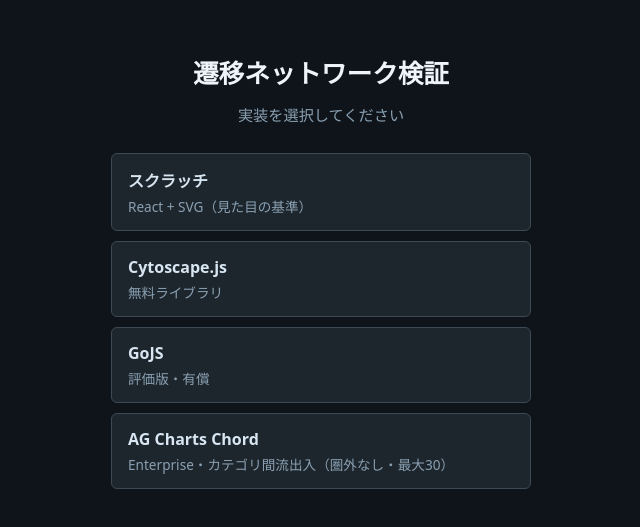
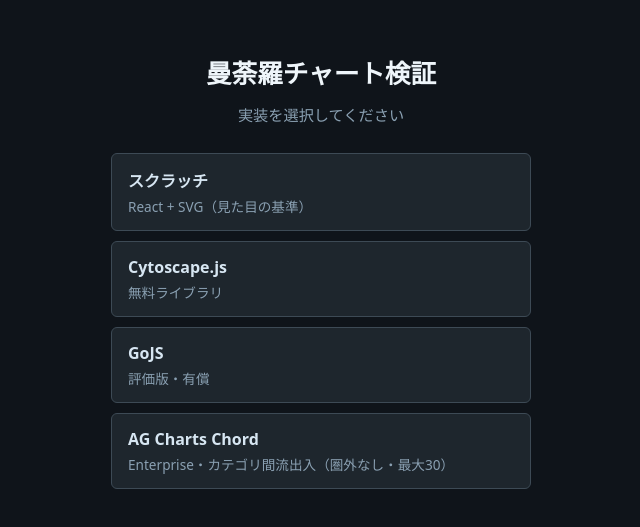
Before and after one commit to xpendev/graphtest, a React (Vite) app: page / in a window 1280 px wide. Shown: the part 129-656 px from the top of the page, without its empty margins (319-959 px from the left). Built offline with nearby package versions, Linux system fonts and the light colour scheme; what ag-charts-enterprise, gojs would draw is missing.

Commit message:
文言修正　遷移ネットワーク→曼荼羅チャート

```diff
--- a/index.html
+++ b/index.html
@@ -4,7 +4,7 @@
     <meta charset="UTF-8" />
     <link rel="icon" type="image/svg+xml" href="/favicon.svg" />
     <meta name="viewport" content="width=device-width, initial-scale=1.0" />
-    <title>遷移ネットワーク検証</title>
+    <title>曼荼羅チャート検証</title>
   </head>
   <body>
     <div id="root"></div>
--- a/src/HomePage.tsx
+++ b/src/HomePage.tsx
@@ -26,7 +26,7 @@ const links = [
 export function HomePage() {
   return (
     <main className="tn-home">
-      <h1 className="tn-home-title">遷移ネットワーク検証</h1>
+      <h1 className="tn-home-title">曼荼羅チャート検証</h1>
       <p className="tn-home-lead">実装を選択してください</p>
       <nav className="tn-home-nav" aria-label="実装一覧">
         {links.map((item) => (
--- a/src/index.css
+++ b/src/index.css
@@ -72,7 +72,7 @@ body {
   font-size: 0.85rem;
 }
 
-/* 遷移ネットワーク共通レイアウト（Scratch / Cytoscape / GoJS） */
+/* 曼荼羅チャート共通レイアウト（Scratch / Cytoscape / GoJS） */
 .tn-page {
   min-height: 100vh;
   padding: 20px 24px 32px;
--- a/src/transitionNetworkAgCharts/AgChartsPage.tsx
+++ b/src/transitionNetworkAgCharts/AgChartsPage.tsx
@@ -65,7 +65,7 @@ export function AgChartsPage() {
         setMessage(
           error instanceof Error
             ? error.message
-            : '遷移ネットワークの取得に失敗しました。',
+            : '曼荼羅チャートの取得に失敗しました。',
         )
       })
       .finally(() => {
@@ -147,7 +147,7 @@ export function AgChartsPage() {
       <header className="tn-page-header">
         <div>
           <p className="tn-page-eyebrow">ライブラリ検証</p>
-          <h1 className="tn-page-title">遷移ネットワーク — AG Charts Chord</h1>
+          <h1 className="tn-page-title">曼荼羅チャート — AG Charts Chord</h1>
           <p className="tn-page-subtitle">
             AG Charts Enterprise の Customised Chord
             で、カテゴリ間の流出入を1枚の円環図として表示します（圏外なし・最大30）。
--- a/src/transitionNetworkAgCharts/agChartsData.ts
+++ b/src/transitionNetworkAgCharts/agChartsData.ts
@@ -1,5 +1,5 @@
 /**
- * 遷移ネットワークの型と API 取得（AG Charts Chord）。
+ * 曼荼羅チャートの型と API 取得（AG Charts Chord）。
  *
  * ノード／エッジ本体は本番バックエンド想定の
  * GET /api/transition-network?count=n から取得する。
@@ -34,7 +34,7 @@ type ApiNetworkResponse = {
 }
 
 /**
- * バックエンド想定 API から遷移ネットワークを取得する。
+ * バックエンド想定 API から曼荼羅チャートを取得する。
  * count は表示ノード数（2〜30）。圏外フィールドは破棄する。
  */
 export async function fetchAgChartsNetwork(count: number): Promise<{
@@ -48,7 +48,7 @@ export async function fetchAgChartsNetwork(count: number): Promise<{
   const response = await fetch(`/api/transition-network?count=${n}`)
   if (!response.ok) {
     throw new Error(
-      `遷移ネットワークの取得に失敗しました（HTTP ${response.status}）。`,
+      `曼荼羅チャートの取得に失敗しました（HTTP ${response.status}）。`,
     )
   }
   const payload = (await response.json()) as ApiNetworkResponse
--- a/src/transitionNetworkCytoscape/CytoscapePage.tsx
+++ b/src/transitionNetworkCytoscape/CytoscapePage.tsx
@@ -70,7 +70,7 @@ export function CytoscapePage() {
         setMessage(
           error instanceof Error
             ? error.message
-            : '遷移ネットワークの取得に失敗しました。',
+            : '曼荼羅チャートの取得に失敗しました。',
         )
       })
       .finally(() => {
@@ -321,7 +321,7 @@ export function CytoscapePage() {
       <header className="tn-page-header">
         <div>
           <p className="tn-page-eyebrow">ライブラリ検証</p>
-          <h1 className="tn-page-title">遷移ネットワーク — Cytoscape.js</h1>
+          <h1 className="tn-page-title">曼荼羅チャート — Cytoscape.js</h1>
           <p className="tn-page-subtitle">
             無料のグラフ可視化ライブラリ Cytoscape.js による実装です。生 SVG
             手書きではなく、ノード／エッジをデータとして渡します。
--- a/src/transitionNetworkCytoscape/cytoscapeData.ts
+++ b/src/transitionNetworkCytoscape/cytoscapeData.ts
@@ -1,5 +1,5 @@
 /**
- * 遷移ネットワークの型と API 取得。
+ * 曼荼羅チャートの型と API 取得。
  *
  * ノード／エッジ本体は本番バックエンド想定の
  * GET /api/transition-network?count=n から取得する。
@@ -48,7 +48,7 @@ export function isGrayEdge(
 }
 
 /**
- * バックエンド想定 API から遷移ネットワークを取得する。
+ * バックエンド想定 API から曼荼羅チャートを取得する。
  * count は表示ノード数（2〜30）。
  */
 export async function fetchCytoscapeNetwork(count: number): Promise<{
@@ -62,7 +62,7 @@ export async function fetchCytoscapeNetwork(count: number): Promise<{
   const response = await fetch(`/api/transition-network?count=${n}`)
   if (!response.ok) {
     throw new Error(
-      `遷移ネットワークの取得に失敗しました（HTTP ${response.status}）。`,
+      `曼荼羅チャートの取得に失敗しました（HTTP ${response.status}）。`,
     )
   }
   return (await response.json()) as {
--- a/src/transitionNetworkGoJs/GoJsPage.tsx
+++ b/src/transitionNetworkGoJs/GoJsPage.tsx
@@ -109,7 +109,7 @@ export function GoJsPage() {
         setMessage(
           error instanceof Error
             ? error.message
-            : '遷移ネットワークの取得に失敗しました。',
+            : '曼荼羅チャートの取得に失敗しました。',
         )
       })
       .finally(() => {
@@ -414,7 +414,7 @@ export function GoJsPage() {
       <header className="tn-page-header">
         <div>
           <p className="tn-page-eyebrow">ライブラリ検証</p>
-          <h1 className="tn-page-title">遷移ネットワーク — GoJS</h1>
+          <h1 className="tn-page-title">曼荼羅チャート — GoJS</h1>
           <p className="tn-page-subtitle">
             商用ダイアグラムライブラリ GoJS（評価版）による実装です。ノード／リンクを
             テンプレート＋データバインドで定義します。ウォーターマークが出ることがあります。
--- a/src/transitionNetworkGoJs/goJsData.ts
+++ b/src/transitionNetworkGoJs/goJsData.ts
@@ -1,5 +1,5 @@
 /**
- * 遷移ネットワークの型と API 取得。
+ * 曼荼羅チャートの型と API 取得。
  *
  * ノード／エッジ本体は本番バックエンド想定の
  * GET /api/transition-network?count=n から取得する。
@@ -42,7 +42,7 @@ export function isGrayEdge(edge: GoJsNetworkEdge, edgeMinAbs: number): boolean {
 }
 
 /**
- * バックエンド想定 API から遷移ネットワークを取得する。
+ * バックエンド想定 API から曼荼羅チャートを取得する。
  * count は表示ノード数（2〜30）。
  */
 export async function fetchGoJsNetwork(count: number): Promise<{
@@ -56,7 +56,7 @@ export async function fetchGoJsNetwork(count: number): Promise<{
   const response = await fetch(`/api/transition-network?count=${n}`)
   if (!response.ok) {
     throw new Error(
-      `遷移ネットワークの取得に失敗しました（HTTP ${response.status}）。`,
+      `曼荼羅チャートの取得に失敗しました（HTTP ${response.status}）。`,
     )
   }
   return (await response.json()) as {
--- a/src/transitionNetworkScratch/ScratchGraph.tsx
+++ b/src/transitionNetworkScratch/ScratchGraph.tsx
@@ -57,7 +57,7 @@ function ArrowMarker({ id, fill, size }: ArrowMarkerProps) {
 }
 
 /**
- * 中央の遷移ネットワーク SVG。
+ * 中央の曼荼羅チャート SVG。
  * 座標は props の nodes/edges（Helpers の戻り値）をそのまま使う。
  */
 export function ScratchGraph({
@@ -76,7 +76,8 @@ export function ScratchGraph({
         className="scratch-network-svg"
         viewBox={`0 0 ${VIEW_W} ${VIEW_H}`}
         role="img"
-        aria-label="カテゴリ間遷移ネットワーク"
+        aria-label="曼荼羅チャート"
+
       >
         <defs>
           {/* 矢じり部品置き場。line の markerEnd から id で参照する */}
--- a/src/transitionNetworkScratch/ScratchPage.tsx
+++ b/src/transitionNetworkScratch/ScratchPage.tsx
@@ -62,7 +62,7 @@ export function ScratchPage() {
         setMessage(
           error instanceof Error
             ? error.message
-            : '遷移ネットワークの取得に失敗しました。',
+            : '曼荼羅チャートの取得に失敗しました。',
         )
       })
       .finally(() => {
@@ -140,7 +140,7 @@ export function ScratchPage() {
       <header className="tn-page-header">
         <div>
           <p className="tn-page-eyebrow">検証用スパイク</p>
-          <h1 className="tn-page-title">遷移ネットワーク</h1>
+          <h1 className="tn-page-title">曼荼羅チャート</h1>
           <p className="tn-page-subtitle">スクラッチ（React + SVG）</p>
         </div>
         <div className="tn-page-actions">
--- a/src/transitionNetworkScratch/scratchData.ts
+++ b/src/transitionNetworkScratch/scratchData.ts
@@ -1,5 +1,5 @@
 /**
- * 遷移ネットワークの型と API 取得。
+ * 曼荼羅チャートの型と API 取得。
  *
  * ノード／エッジ本体は本番バックエンド想定の
  * GET /api/transition-network?count=n から取得する。
@@ -35,7 +35,7 @@ export const NODE_COUNT_MIN = 2
 export const NODE_COUNT_MAX = 30
 
 /**
- * バックエンド想定 API から遷移ネットワークを取得する。
+ * バックエンド想定 API から曼荼羅チャートを取得する。
  * count は表示ノード数（2〜30）。サーバ側で先頭 n 件と対応エッジに絞り込む。
  */
 export async function fetchScratchNetwork(count: number): Promise<{
@@ -49,7 +49,7 @@ export async function fetchScratchNetwork(count: number): Promise<{
   const response = await fetch(`/api/transition-network?count=${n}`)
   if (!response.ok) {
     throw new Error(
-      `遷移ネットワークの取得に失敗しました（HTTP ${response.status}）。`,
+      `曼荼羅チャートの取得に失敗しました（HTTP ${response.status}）。`,
     )
   }
   return (await response.json()) as {
```
Also changed, not shown: 1 other file (tests, documents, lock files or other folders).
